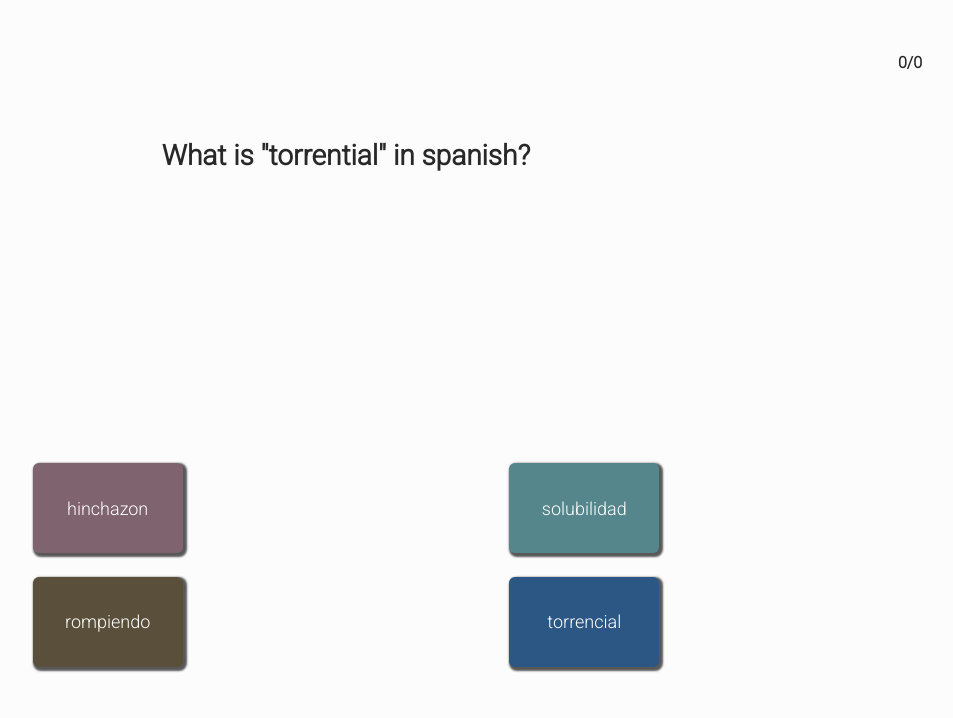
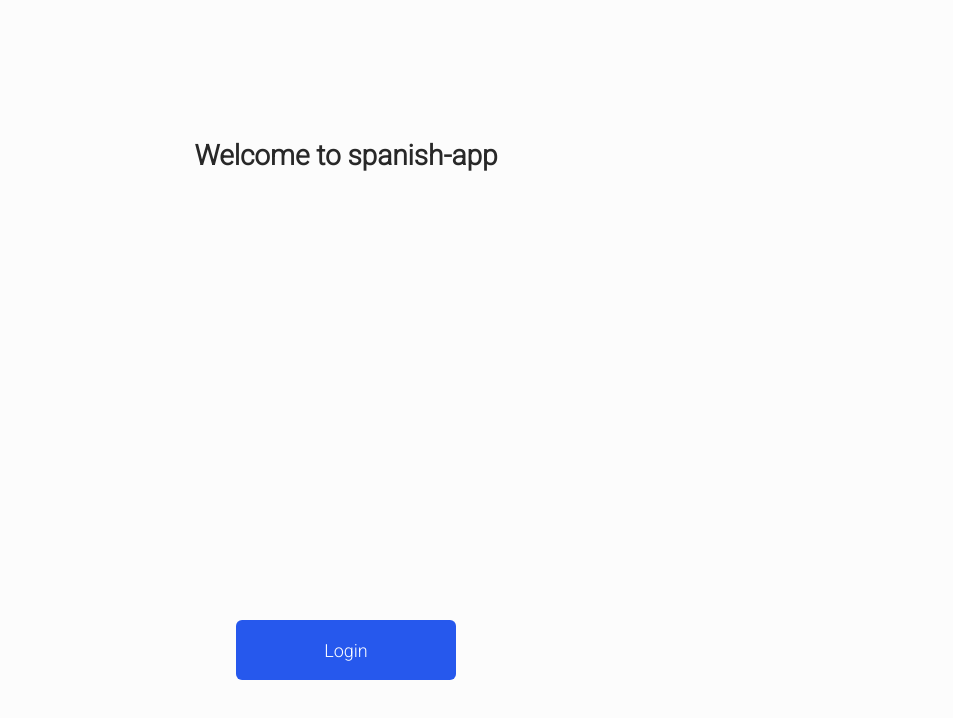
Before and after one commit to tommyew97/spanish-app, a React (Create React App) app: page / in a window 1280 px wide. Shown: the top 718 px of the page, without its empty margins (294-1247 px from the left). Built offline with nearby package versions, Linux system fonts and the light colour scheme.

Commit message:
Added basic routing, landing page and auth

```diff
--- a/package.json
+++ b/package.json
@@ -10,6 +10,7 @@
     "gh-pages": "^3.2.3",
     "react": "^17.0.2",
     "react-dom": "^17.0.2",
+    "react-router-dom": "^6.1.1",
     "react-scripts": "4.0.3",
     "styled-components": "^5.3.3",
     "web-vitals": "^1.0.1"
--- a/src/App.js
+++ b/src/App.js
@@ -1,62 +1,15 @@
-import "./App.css";
-import {
-  Container,
-  Button,
-  ButtonContainer,
-  QuestionText,
-  Counter,
-} from "./styles";
-import { getWords } from "./utils/wordLogic";
-import { useState, useEffect } from "react";
+import Landing from "./pages/Landing";
+import { BrowserRouter as Router, Routes, Route } from "react-router-dom";
+import Quiz from "./pages/Quiz";
 
 function App() {
-  const [correctWord, setCorrectWord] = useState(null);
-  const [answerOptions, setAnswerOptions] = useState([]);
-  const [question, setQuestion] = useState(null);
-  const [rightCount, setRightCount] = useState(0);
-  const [totalCount, setTotalCount] = useState(0);
-
-  const checkAnswer = (answer) => {
-    if (answer === correctWord) setRightCount(rightCount + 1);
-    setTotalCount(totalCount + 1);
-    newWords();
-  };
-
-  const newWords = () => {
-    let words = getWords();
-    setCorrectWord(words.answer);
-    setAnswerOptions(words.options);
-    setQuestion(words.question);
-  };
-
-  useEffect(() => {
-    newWords();
-  }, []);
   return (
-    <Container>
-      <Counter>
-        {rightCount}/{totalCount}
-      </Counter>
-      <QuestionText>What is "{question}" in spanish?</QuestionText>
-      <ButtonContainer>
-        <div className="ButtonRow">
-          <Button color="#7F636E" onClick={() => checkAnswer(answerOptions[0])}>
-            <span>{answerOptions[0]}</span>
-          </Button>
-          <Button color="#55868C" onClick={() => checkAnswer(answerOptions[1])}>
-            <span>{answerOptions[1]}</span>
-          </Button>
-        </div>
-        <div className="ButtonRow">
-          <Button color="#594F3B" onClick={() => checkAnswer(answerOptions[2])}>
-            <span>{answerOptions[2]}</span>
-          </Button>
-          <Button color="#2C5784" onClick={() => checkAnswer(answerOptions[3])}>
-            <span>{answerOptions[3]}</span>
-          </Button>
-        </div>
-      </ButtonContainer>
-    </Container>
+    <Router>
+      <Routes>
+        <Route path="/" element={<Landing />} />
+        <Route path="/quiz" element={<Quiz />} />
+      </Routes>
+    </Router>
   );
 }
 
--- /dev/null
+++ b/src/pages/Landing.js
@@ -0,0 +1,18 @@
+import { Container, Title, LoginButton, LoginButtonContainer } from "../styles";
+
+function Landing() {
+  return (
+    <Container>
+      <Title>Welcome to spanish-app</Title>
+      <LoginButtonContainer>
+        <a href="/.auth/login/google" style={{ textDecoration: "none" }}>
+          <LoginButton>
+            <span>Login</span>
+          </LoginButton>
+        </a>
+      </LoginButtonContainer>
+    </Container>
+  );
+}
+
+export default Landing;
--- /dev/null
+++ b/src/pages/Quiz.js
@@ -0,0 +1,56 @@
+import { Container, Button, ButtonContainer, Title, Counter } from "../styles";
+import { getWords } from "../utils/wordLogic";
+import { useState, useEffect } from "react";
+
+function Quiz() {
+  const [correctWord, setCorrectWord] = useState(null);
+  const [answerOptions, setAnswerOptions] = useState([]);
+  const [question, setQuestion] = useState(null);
+  const [rightCount, setRightCount] = useState(0);
+  const [totalCount, setTotalCount] = useState(0);
+
+  const checkAnswer = (answer) => {
+    if (answer === correctWord) setRightCount(rightCount + 1);
+    setTotalCount(totalCount + 1);
+    newWords();
+  };
+
+  const newWords = () => {
+    let words = getWords();
+    setCorrectWord(words.answer);
+    setAnswerOptions(words.options);
+    setQuestion(words.question);
+  };
+
+  useEffect(() => {
+    newWords();
+  }, []);
+  return (
+    <Container>
+      <Counter>
+        {rightCount}/{totalCount}
+      </Counter>
+      <Title>What is "{question}" in spanish?</Title>
+      <ButtonContainer>
+        <div className="ButtonRow">
+          <Button color="#7F636E" onClick={() => checkAnswer(answerOptions[0])}>
+            <span>{answerOptions[0]}</span>
+          </Button>
+          <Button color="#55868C" onClick={() => checkAnswer(answerOptions[1])}>
+            <span>{answerOptions[1]}</span>
+          </Button>
+        </div>
+        <div className="ButtonRow">
+          <Button color="#594F3B" onClick={() => checkAnswer(answerOptions[2])}>
+            <span>{answerOptions[2]}</span>
+          </Button>
+          <Button color="#2C5784" onClick={() => checkAnswer(answerOptions[3])}>
+            <span>{answerOptions[3]}</span>
+          </Button>
+        </div>
+      </ButtonContainer>
+    </Container>
+  );
+}
+
+export default Quiz;
--- a/src/styles.js
+++ b/src/styles.js
@@ -38,7 +38,7 @@ export const ButtonContainer = styled.div`
   }
 `;
 
-export const QuestionText = styled.h1`
+export const Title = styled.h1`
   font-family: "Roboto", sans-serif;
   font-size: 28px;
   color: #282828;
@@ -55,3 +55,26 @@ export const Counter = styled.h2`
   font-size: 16px;
   color: #282828;
 `;
+
+export const LoginButton = styled.div`
+  width: 220px;
+  height: 60px;
+  border-radius: 6px;
+  background-color: #2658ed;
+  color: #fff;
+  font-family: "Roboto", sans-serif;
+  font-size: 18px;
+  display: flex;
+  justify-content: center;
+  align-items: center;
+  cursor: pointer;
+`;
+
+export const LoginButtonContainer = styled.div`
+  display: flex;
+  justify-content: center;
+  align-items: center;
+  position: absolute;
+  bottom: 15%;
+  width: 100%;
+`;
```
Also changed, not shown: 1 other file (tests, documents, lock files or other folders).
